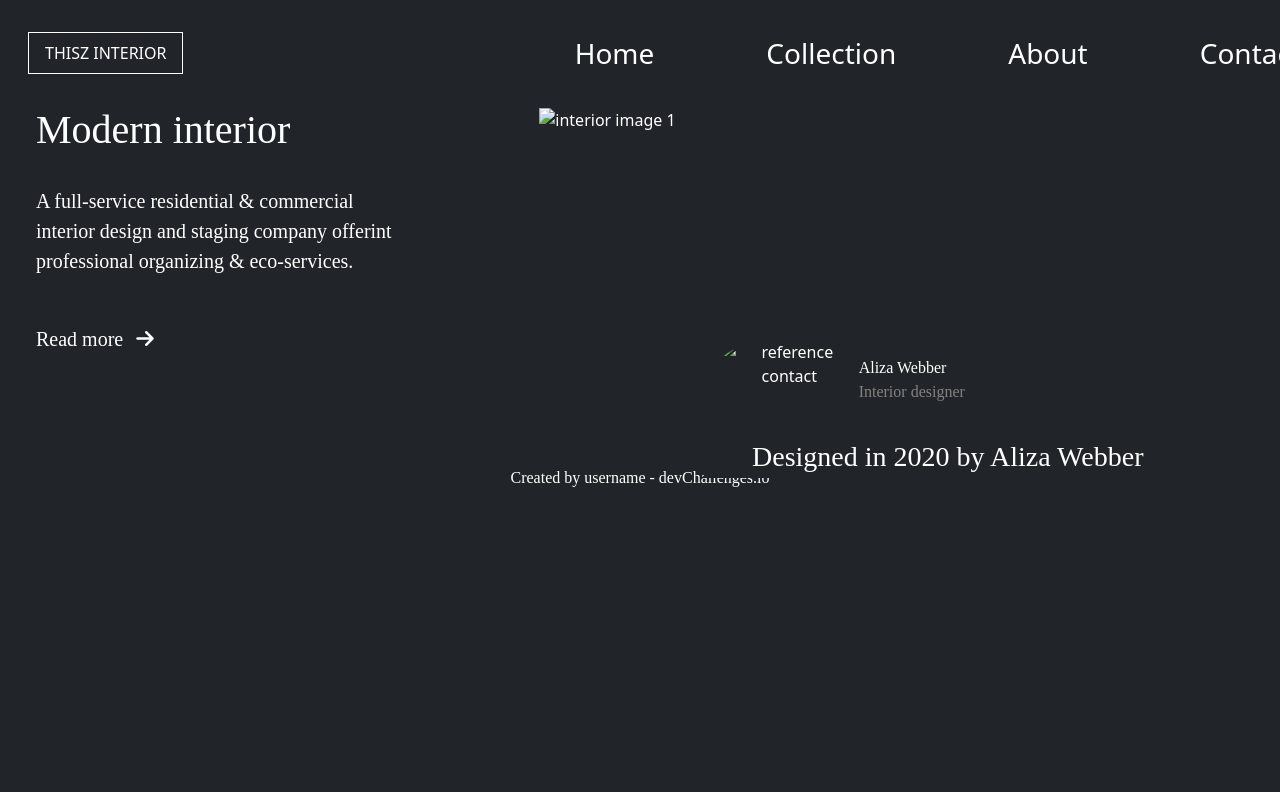
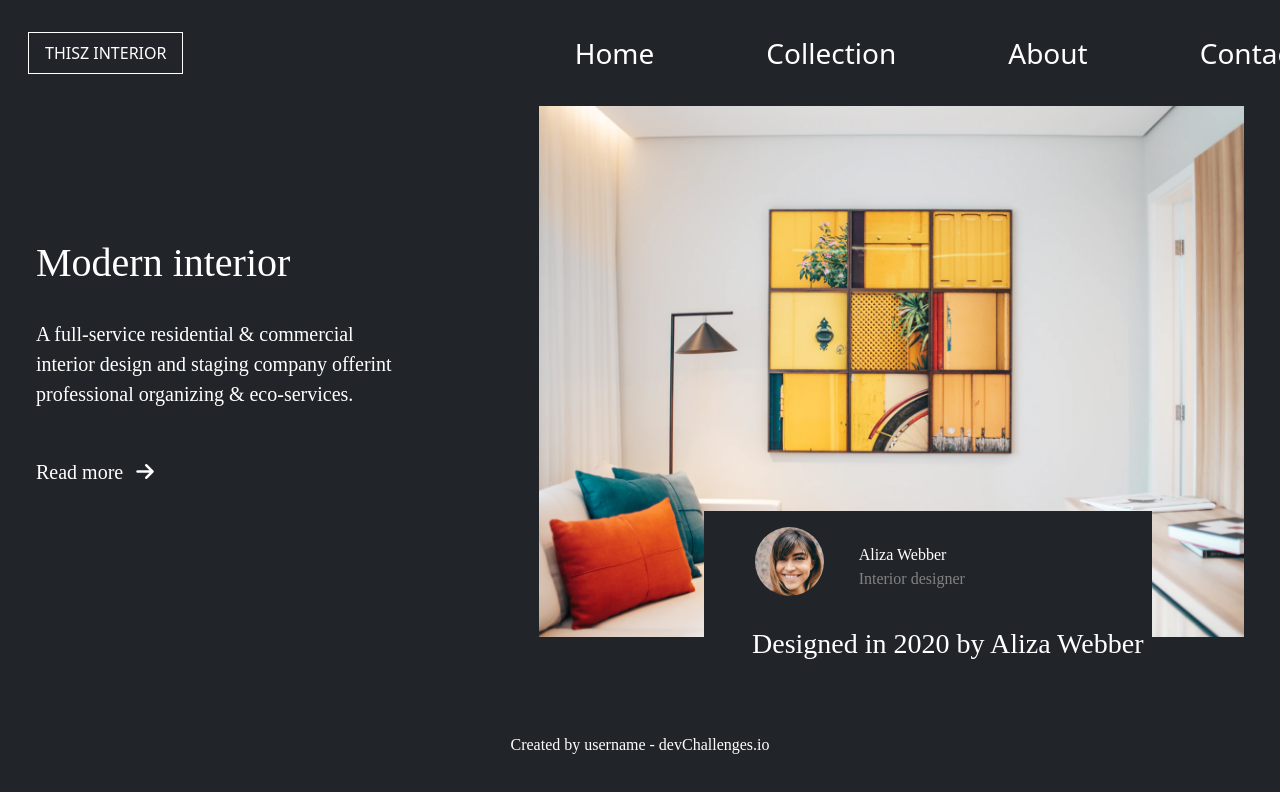
Before and after one commit to Namrata-1487/interior_consultant_page, a plain HTML site: page index.html in a window 1280 px wide. Shown: the top 792 px of the page. Drawn offline with nearby package versions, Linux system fonts and the light colour scheme.

Commit message:
Update index.html

```diff
--- a/index.html
+++ b/index.html
@@ -183,14 +183,14 @@
             </div>
             <div class="col-lg-7 col-sm-12 p-0">
                 <div class="bg-image ">
-                    <img class="w-100" src="/devchallenges/interior page/interior-consultant-master/photo1.png"
+                    <img class="w-100" src="/photo1.png"
                         alt="interior image 1">
 
                     <div class="card-img-overlay d-block p-0">
 
                         <div class="row bg-dark p-3 m-0">
                             <div class="col-lg-4 col-sm-5 p-0 text-center">
-                                <img src="/devchallenges/interior page/interior-consultant-master/photo2.png"
+                                <img src="/photo2.png"
                                     alt="reference contact" class="rounded-circle  ">
 
                             </div>
```
